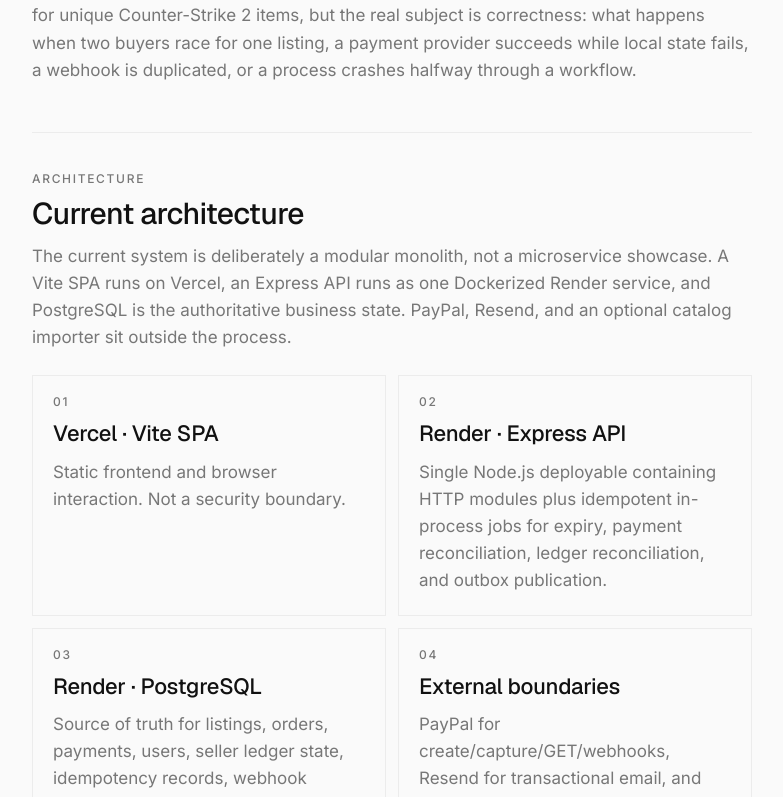
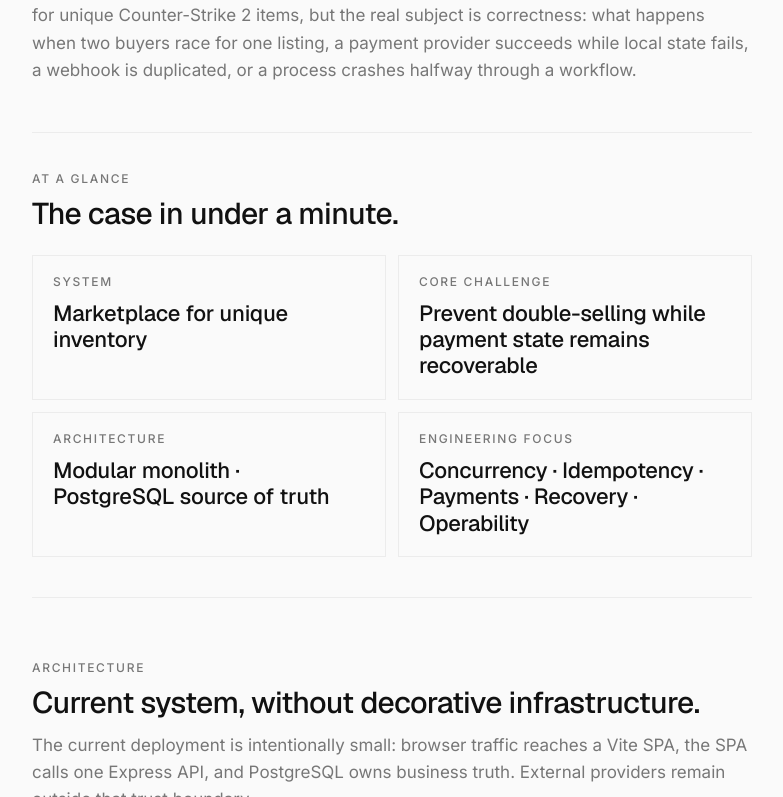
Before and after one commit to Bruno2K/bruno-portfolio, a Next.js app: page /projects/neon-arsenal-market in a window 1280 px wide. Shown: the part 1203-2000 px from the top of the page, without its empty margins (248-1031 px from the left). Built offline with nearby package versions, Linux system fonts and the light colour scheme.

Commit message:
feat: use polished Neon engineering dossier and recruiter CTAs

```diff
--- a/src/app/projects/[slug]/page.tsx
+++ b/src/app/projects/[slug]/page.tsx
@@ -3,6 +3,7 @@
 import { Button } from "@/components/ui/button";
 import { Container } from "@/components/layout/container";
 import { MediaPlaceholder } from "@/components/ui/media-placeholder";
+import { NeonEngineeringDossier } from "@/components/projects/neon-engineering-dossier";
 import { getNextProject, getProject, getProjectMedia, projects } from "@/content/projects";
 
 type ProjectPageProps = {
@@ -34,6 +35,7 @@
 
   const next = getNextProject(project.slug);
   const media = getProjectMedia(project);
+  const isNeon = project.slug === "neon-arsenal-market";
 
   return (
     <main id="main" className="section-block">
@@ -77,6 +79,10 @@
       <Container className="mt-16 flex max-w-[720px] flex-col gap-12">
         <p className="text-body text-[18px]">{project.overview}</p>
 
+        {isNeon ? (
+          <NeonEngineeringDossier project={project} />
+        ) : (
+          <>
             {project.architecture ? (
               <section className="flex flex-col gap-6 border-y border-line py-10">
                 <div className="flex flex-col gap-3">
@@ -163,15 +169,39 @@
                 </div>
               </section>
             ) : null}
+          </>
+        )}
 
         <div className="flex flex-wrap gap-3">
           <Button href={project.liveUrl} external>
-            Explore Project
+            {isNeon ? "View Live Product" : "Explore Project"}
           </Button>
+          {isNeon ? (
+            <>
+              <Button href="https://github.com/Bruno2K/neon-arsenal-market" variant="secondary" external>
+                Inspect Source
+              </Button>
+              <Button
+                href="https://github.com/Bruno2K/neon-arsenal-market/blob/main/docs/architecture/c4.md"
+                variant="secondary"
+                external
+              >
+                Explore Architecture
+              </Button>
+            </>
+          ) : (
             <Button href="/projects" variant="secondary">
               All projects
             </Button>
+          )}
         </div>
+
+        {isNeon ? (
+          <p className="text-body border-line border-t pt-8 text-[15px]">
+            The live product shows the customer experience. The repository and architecture links show the engineering decisions, failure handling, and evidence behind it.
+          </p>
+        ) : null}
+
         {next ? (
           <p className="text-h4 border-line border-t pt-10">
             Next:{" "}
```
Lines whose indentation alone changed are shown as unchanged.
